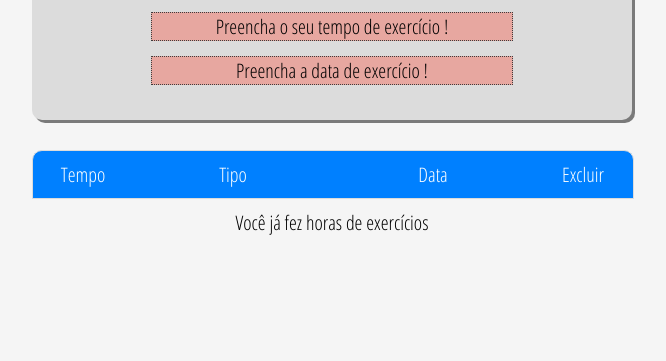
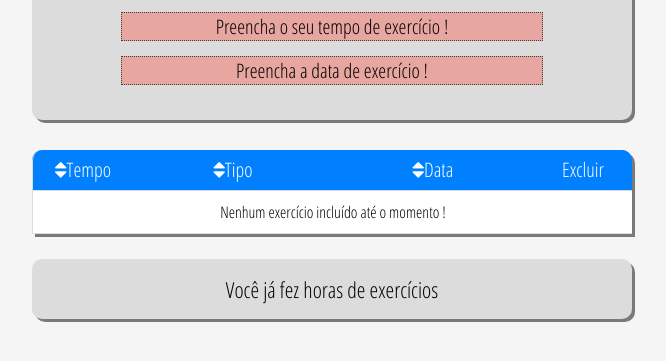
Before and after one commit to wilsonck/testeFront, a website: page index.html in a window 1280 px wide. Shown: the part 257-618 px from the top of the page, without its empty margins (308-974 px from the left). Drawn offline with nearby package versions, Linux system fonts and the light colour scheme.

Commit message:
Ordenação funcionando

```diff
--- a/css/estilo.css
+++ b/css/estilo.css
@@ -249,25 +249,40 @@ body {
   padding: 1px 10px;
 }
 .form .error {
-  width: 60%;
+  width: 70%;
   font-size: 2em;
   background: rgba(243, 117, 103, 0.5);
   border: 1px dotted #3d3d3d;
   margin: 15px auto;
   display: block;
 }
+.listExercises {
+  margin-top: 30px;
+  -webkit-border-top-left-radius: 10px;
+  -webkit-border-top-right-radius: 10px;
+  -moz-border-radius-topleft: 10px;
+  background: #0080ff !important;
+  -moz-box-shadow: 3px 3px rgba(0, 0, 0, 0.5);
+  -webkit-box-shadow: 3px 3px rgba(0, 0, 0, 0.5);
+  box-shadow: 3px 3px rgba(0, 0, 0, 0.5);
+}
+.listExercises p {
+  font-size: 1.6em;
+}
 .listExercises .titleList {
   -webkit-border-top-left-radius: 10px;
   -webkit-border-top-right-radius: 10px;
   -moz-border-radius-topleft: 10px;
   -moz-border-radius-topright: 10px;
-  border-top-left-radius: 10px;
-  border-top-right-radius: 10px;
-  border: 1px solid #dcdcdc;
-  margin-top: 30px;
-  background: #0080ff;
+  background: #0080ff !important;
   color: #fff;
   font-size: 2em;
+}
+.listExercises .titleList .order {
+  cursor: pointer;
+}
+.listExercises .row-grain {
+  background: #cbddee !important;
 }
 .listExercises .row {
   float: left;
@@ -276,15 +291,19 @@ body {
   border-right: 1px solid #dcdcdc;
   border-bottom: 1px solid #dcdcdc;
   padding: 10px 0;
+  background: #fff;
+}
+.listExercises .row span {
+  font-size: 1.8em;
 }
 .listExercises .row div {
   float: left;
   width: 100px;
   text-align: center;
+  height: 20px;
+  line-height: 20px;
 }
-.listExercises .row .type {
-  width: 200px;
-}
+.listExercises .row .type,
 .listExercises .row .date {
   width: 200px;
 }
@@ -292,10 +311,22 @@ body {
   cursor: pointer;
 }
 .listExercises .row .delete i {
+  font-size: 2em;
   color: #B95E70;
 }
+.result {
+  -webkit-border-radius: 10px;
+  -moz-border-radius: 10px;
+  border-radius: 10px;
+  background: #dcdcdc;
+  padding: 5px 0;
+  -moz-box-shadow: 3px 3px rgba(0, 0, 0, 0.5);
+  -webkit-box-shadow: 3px 3px rgba(0, 0, 0, 0.5);
+  box-shadow: 3px 3px rgba(0, 0, 0, 0.5);
+  margin-top: 25px;
+}
 .result h3 {
-  font-size: 2em;
+  font-size: 2.2em;
   color: #000;
   font-weight: normal;
   margin: 10px 0;
--- a/index.html
+++ b/index.html
@@ -43,18 +43,21 @@
 	</section>
 
 	<section>
-		<div class="content listExercises">
+		<div class="content listExercises ovfh">
 			<div class="row titleList">
-				<div class="time">Tempo</div>
-				<div class="type">Tipo</div>
-				<div class="date">Data</div>
+				<div class="time order" ng-click="Order('tempo')"><i class="fa fa-sort"></i>Tempo</div>
+				<div class="type order" ng-click="Order('tipo')"><i class="fa fa-sort"></i>Tipo</div>
+				<div class="date order" ng-click="Order('data')"><i class="fa fa-sort"></i>Data</div>
 				<div class="delete">Excluir</div>
 			</div>
-			<div class="row" ng-repeat="exercise in dataExercises">
+			<div class="row" ng-repeat="exercise in dataExercises | orderBy:sort:reverse" ng-class-even="'row-grain'">
 				<div class="time"><span data-ng-bind="exercise.tempo"></span></div>
 				<div class="type"><span data-ng-bind="exercise.tipo"></span></div>
 				<div class="date"><span data-ng-bind="exercise.data"></span></div>
 				<div class="delete"><a ng-click="deleteExercise(exercise)"><i class="fa fa-minus-square-o"></i></a></div>
+			</div>
+			<div class="row" ng-show="dataExercises.length === 0">
+				<p>Nenhum exercício incluído até o momento !</p>
 			</div>
 		</div>
 	</section>
--- a/js/controllers.js
+++ b/js/controllers.js
@@ -22,7 +22,20 @@ function mainController($scope){
 		$scope.dataExercises.splice($scope.dataExercises.indexOf(objectExercise), 1);
 	}
 
+	$scope.sort = "";
+	$scope.reverse = false;
 
+	$scope.Order = function (typeorder) {
+
+	    if ($scope.sort === typeorder){
+	      $scope.reverse = !$scope.reverse;
+	      return;
+	    };
+
+	    $scope.sort = typeorder;
+	    $scope.reverse = false;
+
+	};
 
 
 
--- a/less/layout.less
+++ b/less/layout.less
@@ -78,7 +78,7 @@ body{
 		padding:1px 10px;
 	}
 	.error{
-		width:60%;
+		width:70%;
 		font-size:2em;
 		background: rgba(243,117,103, 0.5);
 		border:1px dotted #3d3d3d;
@@ -88,18 +88,31 @@ body{
 }
 
 .listExercises{
+	margin-top:30px;
+	-webkit-border-top-left-radius: 10px;
+	-webkit-border-top-right-radius: 10px;
+	-moz-border-radius-topleft: 10px;
+	background: #0080ff !important;
+	-moz-box-shadow: 3px 3px rgba(0,0,0,0.5);
+	-webkit-box-shadow: 3px 3px rgba(0,0,0,0.5);
+	box-shadow: 3px 3px rgba(0,0,0,0.5);
+	p{
+		font-size:1.6em;
+	}
 	.titleList{
 		-webkit-border-top-left-radius: 10px;
 		-webkit-border-top-right-radius: 10px;
 		-moz-border-radius-topleft: 10px;
 		-moz-border-radius-topright: 10px;
-		border-top-left-radius: 10px;
-		border-top-right-radius: 10px;
-		border:1px solid #dcdcdc;
-		margin-top:30px;
-		background: #0080ff;
+		background: #0080ff !important;
 		color:#fff;
 		font-size:2em;
+		.order{
+			cursor:pointer;
+		}
+	}
+	.row-grain{
+		background:#cbddee !important;
 	}
 	.row{
 		float:left;
@@ -108,32 +121,45 @@ body{
 		border-right: 1px solid #dcdcdc;
 		border-bottom: 1px solid #dcdcdc;
 		padding:10px 0;
+		background: #fff;
+		span{
+			font-size:1.8em;
+		}
 		div{
 			float:left;
 			width:100px;
 			text-align:center;
+			height:20px;
+			line-height: 20px;
 		}
 		.time{
 
 		}
-		.type{
-			width:200px;
-		}
-		.date{
+		.type, .date{
+
 			width:200px;
 		}
 		.delete{
 			i{
+				font-size:2em;
 				color:#B95E70;
 			}
-
 			cursor: pointer;
 		}
 	}
 }
 .result{
+	-webkit-border-radius: 10px;
+	-moz-border-radius: 10px;
+	border-radius: 10px;
+	background: #dcdcdc;
+	padding:5px 0;
+	-moz-box-shadow: 3px 3px rgba(0,0,0,0.5);
+	-webkit-box-shadow: 3px 3px rgba(0,0,0,0.5);
+	box-shadow: 3px 3px rgba(0,0,0,0.5);
+	margin-top:25px;
 	h3{
-		font-size:2em;
+		font-size:2.2em;
 		color:#000;
 		font-weight: normal;
 		margin:10px 0;
```
